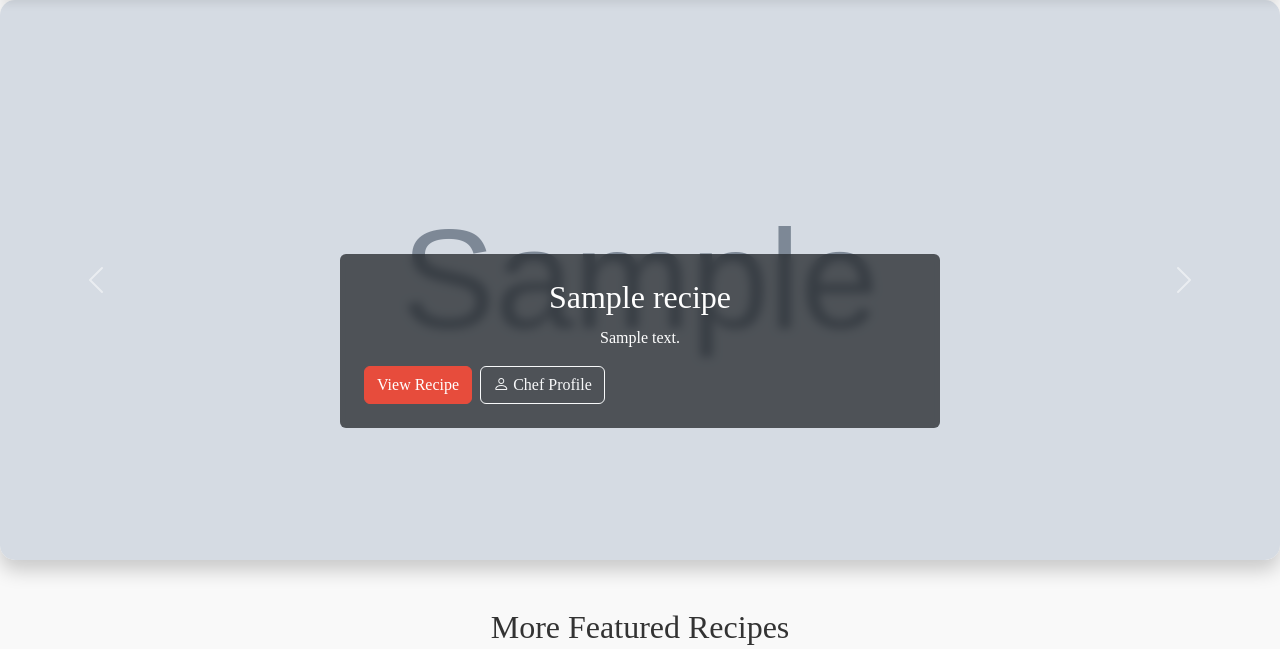
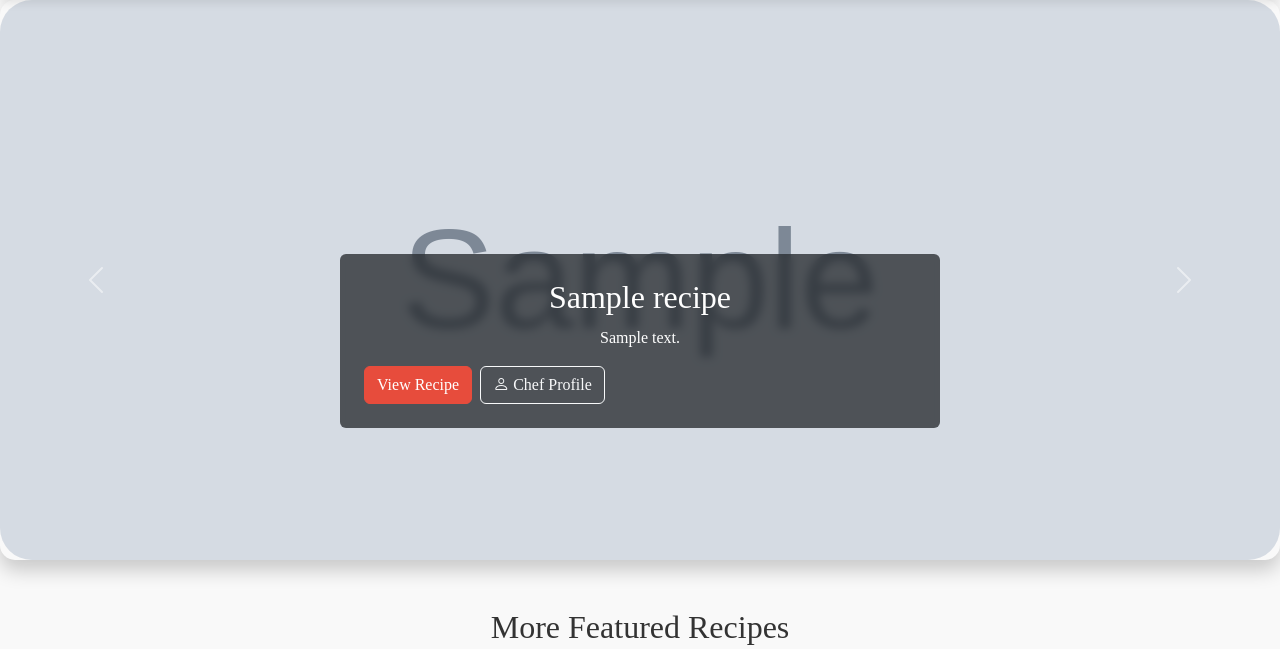
Before and after one commit to OtuazohorPrecious/Recipe_Catalog, a Django app: page / in a window 1280 px wide. Shown: the part 64-713 px from the top of the page. Run offline with Django 5.2, Linux system fonts and the light colour scheme; tables that the repository leaves empty hold one stand-in row (values such as "Sample post"); grey boxes marked "Sample" are stand-in pictures.

```diff
--- a/templates/home.html
+++ b/templates/home.html
@@ -12,7 +12,7 @@
     <!-- Hero Carousel Section -->
     <section class="recipe-carousel mb-5">
     <div id="recipeCarousel" class="carousel slide" data-bs-ride="carousel">
-        <div class="carousel-inner rounded-3">
+        <div class="carousel-inner rounded-5">
         {% for recipe in featured_recipes %}
         <div class="carousel-item {% if forloop.first %}active{% endif %}">
             <div class="carousel-image" style="background-image: url('{{ recipe.banner.url }}');"></div>
```
